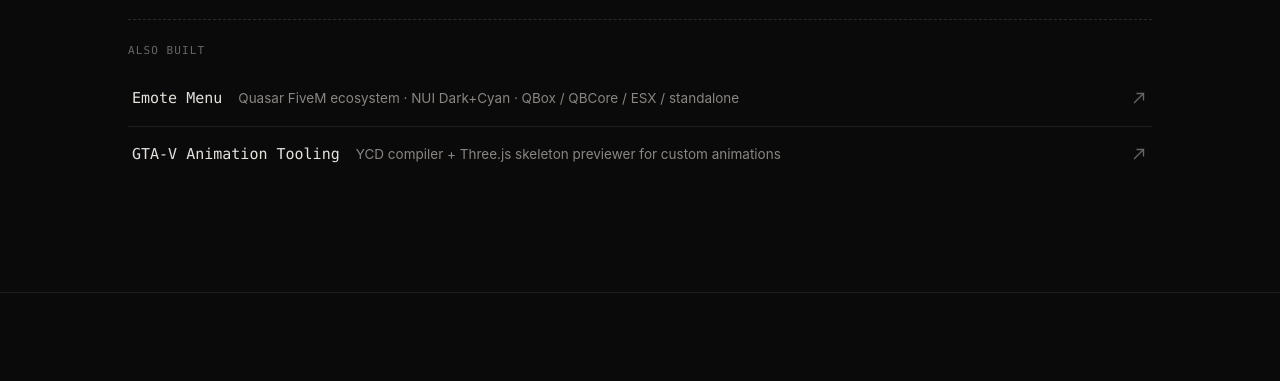
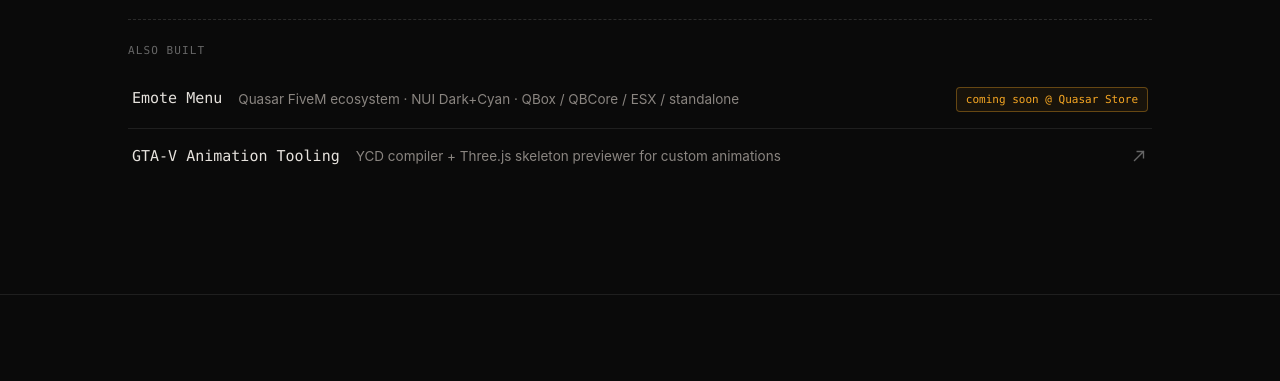
Before and after one commit to JanniEinfach/JanniEinfach.github.io, a plain HTML site: page index.html in a window 1280 px wide. Shown: the part 1305-1686 px from the top of the page. Drawn offline with Linux system fonts and the light colour scheme.

Commit message:
fix: emote menu — remove link, add coming soon quasar store badge

```diff
--- a/index.html
+++ b/index.html
@@ -598,13 +598,11 @@
     <div class="also-built">
       <div class="also-label">also built</div>
 
-      <a class="also-row" href="https://github.com/JanniEinfach" target="_blank" rel="noopener">
+      <div class="also-row">
         <div class="also-name">Emote Menu</div>
         <div class="also-desc">Quasar FiveM ecosystem · NUI Dark+Cyan · QBox / QBCore / ESX / standalone</div>
-        <svg class="arrow-icon" width="18" height="18" viewBox="0 0 20 20" fill="none" aria-hidden="true">
-          <path d="M5 15 L15 5 M8 5 H15 V12" stroke="currentColor" stroke-width="1.5" stroke-linecap="square"/>
-        </svg>
-      </a>
+        <span style="font-family:var(--mono);font-size:11px;color:var(--amber);border:1px solid rgba(245,166,35,0.35);background:rgba(245,166,35,0.06);padding:3px 9px;border-radius:4px;white-space:nowrap;flex-shrink:0;">coming soon @ Quasar Store</span>
+      </div>
       <a class="also-row" href="https://github.com/JanniEinfach" target="_blank" rel="noopener">
         <div class="also-name">GTA-V Animation Tooling</div>
         <div class="also-desc">YCD compiler + Three.js skeleton previewer for custom animations</div>
```
